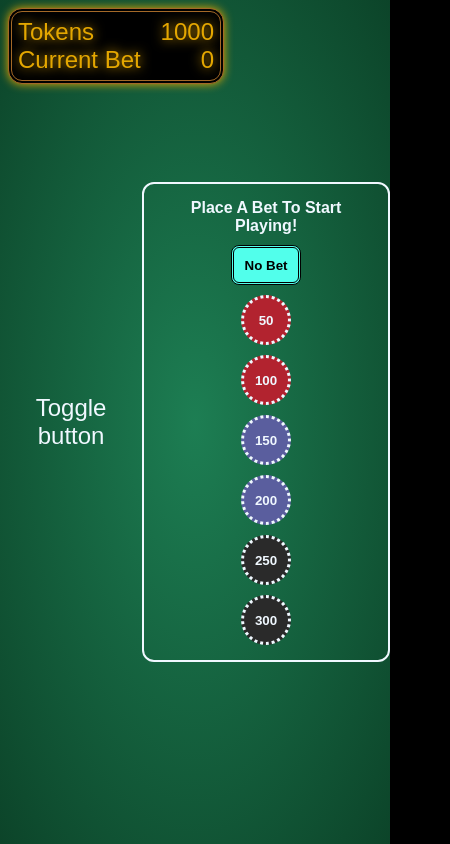
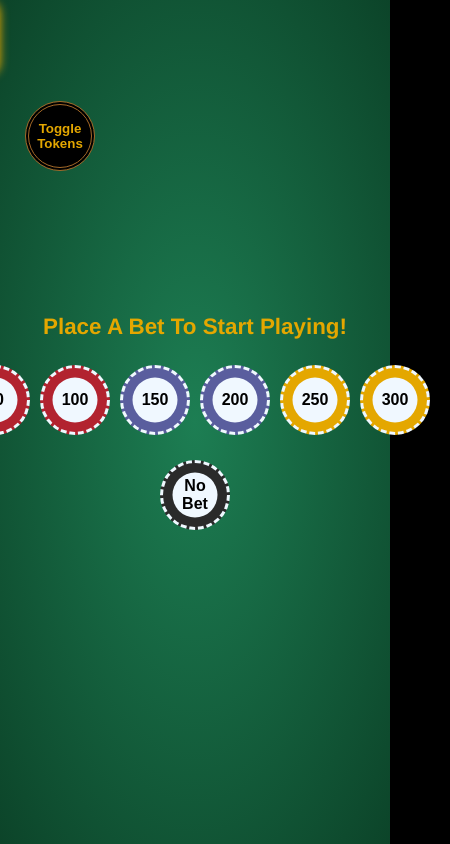
Before and after one commit to MattSafi/BlackJack, a Vue app: page / in a window 390 px wide. Shown: the whole page, 450 px wide, since content can reach past the window. Built offline with nearby package versions, Linux system fonts and the light colour scheme.

Commit message:
style upgrades

```diff
--- a/src/components/GameBoard.vue
+++ b/src/components/GameBoard.vue
@@ -1,7 +1,12 @@
 <template>
   <div class="game-board">
     <!-- Tokens and Bet Amount -->
-    <div class="betting">
+    <div class="mobile-betting-toggle">
+      <Button @click="toggleMobileBetting" class="mobile-betting-toggle-btn"
+        >Toggle Tokens</Button
+      >
+    </div>
+    <div :class="['betting', { active: isBettingActive }]">
       <div class="tokens-text">
         <span>Tokens</span>
         <span>{{ tokens }}</span>
@@ -11,60 +16,59 @@
         <span>{{ currentBet }}</span>
       </div>
     </div>
-    <div class="mobile-betting-toggle">Toggle button</div>
 
     <!-- Pre-game -->
     <!-- TODO: check vue docs for transition -->
     <!-- <transition> -->
     <div class="token-buttons-container" v-if="!betPlaced">
       <!-- Tokens for betting -->
+      <span v-if="!betPlaced && !gameOver" class="place-a-bet-text"
+        >Place A Bet To Start Playing!</span
+      >
       <div class="token-buttons">
-        <span v-if="!betPlaced && !gameOver" class="place-a-bet-text"
-          >Place A Bet To Start Playing!</span
-        >
-        <Button
-          @click="placeBet(0)"
-          :disabled="0 > tokens || betPlaced || gameOver"
-          class="token-no-bet"
-          >No Bet</Button
-        >
         <Button
           @click="placeBet(50)"
           :disabled="50 > tokens || betPlaced || gameOver"
           class="token btn1"
-          >50</Button
+          ><span>50</span></Button
         >
         <Button
           @click="placeBet(100)"
           :disabled="100 > tokens || betPlaced || gameOver"
           class="token btn2"
-          >100</Button
+          ><span>100</span></Button
         >
         <Button
           @click="placeBet(150)"
           :disabled="150 > tokens || betPlaced || gameOver"
           class="token btn3"
-          >150</Button
+          ><span>150</span></Button
         >
         <Button
           @click="placeBet(200)"
           :disabled="200 > tokens || betPlaced || gameOver"
           class="token btn4"
-          >200</Button
+          ><span>200</span></Button
         >
         <Button
           @click="placeBet(250)"
           :disabled="250 > tokens || betPlaced || gameOver"
           class="token btn5"
-          >250</Button
+          ><span>250</span></Button
         >
         <Button
           @click="placeBet(300)"
           :disabled="300 > tokens || betPlaced || gameOver"
           class="token btn6"
-          >300</Button
+          ><span>300</span></Button
         >
       </div>
+      <Button
+        @click="placeBet(0)"
+        :disabled="0 > tokens || betPlaced || gameOver"
+        class="token-no-bet"
+        ><span>No Bet</span></Button
+      >
     </div>
     <!-- In-game -->
     <div v-else class="main-game-container">
@@ -172,8 +176,6 @@ export default {
   },
   data() {
     return {
-      // TODO: toggle this when click button
-      isBettingInfoVisible: false,
       deck: [],
       playerHand: [],
       dealerHand: [],
@@ -184,6 +186,8 @@ export default {
       tokens: 1000,
       currentBet: 0,
       betPlaced: false,
+      isBettingActive: false,
+      canToggle: true, // Flag to control toggle frequency
     };
   },
   computed: {
@@ -215,6 +219,15 @@ export default {
       }
 
       return deck;
+    },
+    toggleMobileBetting() {
+      if (this.canToggle) {
+        this.isBettingActive = !this.isBettingActive;
+        this.canToggle = false;
+        setTimeout(() => {
+          this.canToggle = true;
+        }, 200); // Set timeout to enable toggling after 200ms
+      }
     },
     startNewGame() {
       if (!this.canStartNewGame) return;
@@ -327,12 +340,14 @@ export default {
       this.currentBet = 0; // Reset current bet
       this.checkTokens();
     },
+
     checkTokens() {
-      if (this.tokens <= 0 && !this.gameOver) {
+      if (this.tokens <= 0 && this.gameOver) {
         alert("You have run out of tokens! Refresh the page to play again.");
       }
     },
   },
+
   mounted() {
     this.deck = this.createDeck();
     this.startNewGame();
@@ -429,6 +444,7 @@ export default {
   height: 100%;
   max-width: 180px;
   aspect-ratio: 3/5;
+  font-size: 2rem;
 }
 
 .actions {
@@ -489,6 +505,7 @@ export default {
   background-color: #13563b;
   border: 4px double #e48700;
   border-radius: 16px;
+  color: aliceblue;
 }
 
 .result-container .modal .score {
@@ -498,48 +515,94 @@ export default {
   justify-content: space-between;
   max-width: 190px;
   font-size: 2rem;
+  background-color: #000000;
+  border: 4px double #a46928;
+  border-radius: 14px;
+  padding: 6px;
+  color: #e4a700;
+  box-shadow: 0px 0px 10px 0px #e4a700;
 }
 
 @media screen and (max-width: 960px) {
   .mobile-betting-toggle {
     display: flex;
-    /* TODO: position it correctly */
+    position: absolute;
+    top: 12vh;
+    left: 25px;
+    align-items: center;
   }
-  /* TODO: put it off screen with a toggle button */
-  /* once you click toggle, slide out the betting container */
+
+  .mobile-betting-toggle-btn {
+    display: flex;
+    justify-content: center;
+    align-items: center;
+    height: 70px;
+    width: 70px;
+    background-color: #000000;
+    border: 4px double #a46928;
+    border-radius: 100vw;
+    color: #e4a700;
+    font-weight: 600;
+    transition: 0.1s ease;
+  }
+  .mobile-betting-toggle-btn:hover {
+    transform: scale(1.05);
+    cursor: pointer;
+  }
+
   .betting {
-    /* transform: translateX(-110%); */
-    /* opacity: 0.5; */
+    position: fixed;
+    top: 0;
+    left: 0;
+    width: 216px;
+    min-width: 216px;
+    background-color: #000000;
+    transform: translateX(-100%);
+    transition: all 0.3s ease;
+    z-index: 1000;
+  }
+  .betting.active {
+    transform: translateX(1%);
   }
 }
 
-/* TODO: token stuff */
+.token-buttons-container {
+  display: flex;
+  flex-direction: column;
+
+  border-radius: 10px;
+  color: #000000;
+  padding: 5px;
+  display: flex;
+  justify-content: center;
+  align-items: center;
+  gap: 10px;
+}
 .token-buttons {
   display: flex;
-  flex-direction: column;
-  /* position: fixed;
-  top: 12vh;
-  right: 15vw; */
+  flex-direction: row;
+
   justify-self: center;
   gap: 10px;
   padding: 15px;
-  color: aliceblue;
+  color: #000000;
   justify-content: center;
   align-items: center;
   text-align: center;
   font-size: 1rem;
-  border: 2px double aliceblue;
+
   border-radius: 12px;
 }
 
 .place-a-bet-text {
   display: flex;
-  font-size: 1rem;
+  font-family: "Franklin Gothic Medium", "Arial Narrow", Arial, sans-serif;
+  font-size: 1.4rem;
   font-weight: 600;
   text-align: center;
   justify-content: center;
   align-items: center;
-  color: aliceblue;
+  color: #e4a700;
 }
 
 .new-game-button {
@@ -549,7 +612,7 @@ export default {
   justify-content: center;
   margin: 5px;
   margin-top: 15px;
-  color: aliceblue;
+  color: #000000;
   box-shadow: 0px 0px 6px 0px #e48700;
   font-size: 1.4rem;
   border: 5px double aliceblue;
@@ -569,58 +632,96 @@ export default {
 .token {
   display: flex;
   font-weight: 600;
-  font-size: auto;
-  border-radius: 50%;
+  font-size: 1rem;
+  font-family: "Courier New", Courier, monospace;
+  border-radius: 100vw;
   padding: 8px;
-  height: 50px;
-  width: 50px;
+  height: 70px;
+  width: 70px;
   text-align: center;
   justify-content: center;
   align-items: center;
-  border: 3px dotted aliceblue;
+  border: 3.5px dashed aliceblue;
+  position: relative;
   transition: 0.1s ease;
+  background-color: currentColor;
+  color: rgb(0, 0, 0);
+}
+
+.token::before {
+  content: "";
+  position: absolute;
+  top: 50%;
+  left: 50%;
+  transform: translate(-50%, -50%);
+  width: 45px;
+  height: 45px;
+  border-radius: 50%;
+  background-color: rgb(240, 248, 255);
+  color: rgb(0, 0, 0);
+  z-index: 0;
+}
+
+.token span {
+  position: relative;
+  z-index: 2; /* Ensure text is above the white center */
 }
 
 .token.btn1,
 .token.btn2 {
   background-color: #b2232f;
-  color: aliceblue;
 }
 
 .token.btn3,
 .token.btn4 {
   background-color: #5a5e9e;
-  color: aliceblue;
 }
 
 .token.btn5,
 .token.btn6 {
-  background-color: #2a2a2a;
-  color: aliceblue;
+  background-color: #e4a700;
 }
 
 .token:hover,
 .token-no-bet:hover {
   box-shadow: 0px 0px 10px 0px aliceblue;
   cursor: pointer;
-  transform: scale(1.05);
+  transform: scale(1.1);
 }
 
 .token-no-bet {
   display: flex;
-  flex-direction: column;
   font-weight: 600;
-  font-size: auto;
-  padding: 2px;
-  height: 40px;
+  font-size: 1rem;
+  font-family: "Courier New", Courier, monospace;
+  border-radius: 100vw;
+  padding: 8px;
+  height: 70px;
   width: 70px;
-  background-color: #51ffeb;
-  border-radius: 8px;
-  transition: 0.1s ease;
+  text-align: center;
   justify-content: center;
   align-items: center;
-  text-align: center;
-  border: 3px double black;
+  border: 3.5px dashed aliceblue;
+  position: relative;
   transition: 0.1s ease;
+  background-color: #2a2a2a;
+  color: rgb(0, 0, 0);
+}
+.token-no-bet::before {
+  content: "";
+  position: absolute;
+  top: 50%;
+  left: 50%;
+  transform: translate(-50%, -50%);
+  width: 45px;
+  height: 45px;
+  border-radius: 50%;
+  background-color: aliceblue;
+  color: rgb(0, 0, 0);
+  z-index: 0;
+}
+.token-no-bet span {
+  position: relative;
+  z-index: 2;
 }
 </style>
```
